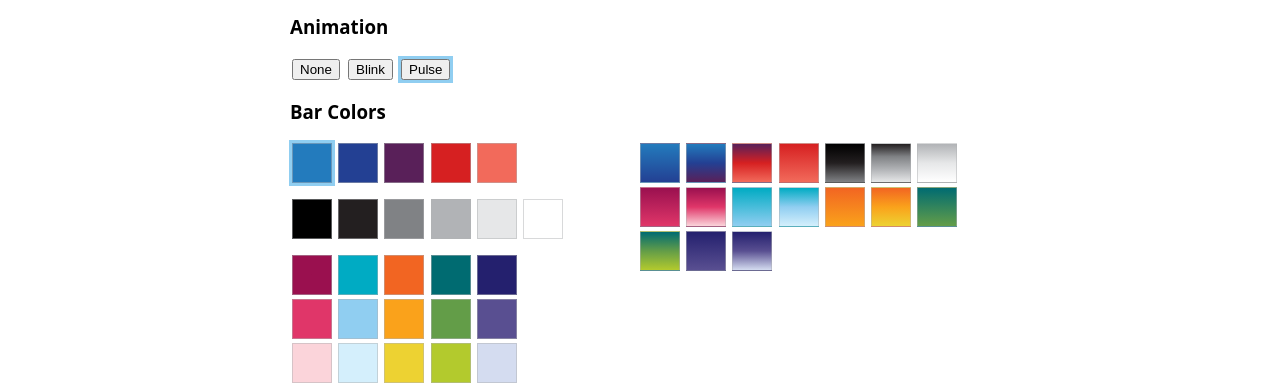
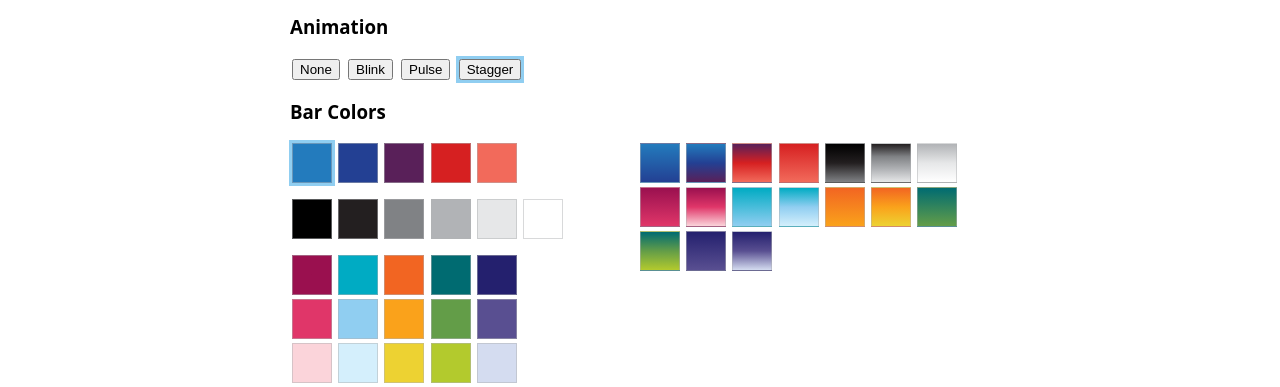
Before and after one commit to stlpublicradio/logo-animator, a website built with Parcel: page index.html in a window 1280 px wide. Shown: the part 485-872 px from the top of the page. Built offline with nearby package versions, Linux system fonts and the light colour scheme.

Commit message:
:construction: Mock Stagger Animation

```diff
--- a/index.html
+++ b/index.html
@@ -43,7 +43,8 @@
     <legend id="animation-controls">
       <button id="animation-none">None</button>
       <button id="animation-blink">Blink</button>
-      <button id="animation-pulse" class="active">Pulse</button>
+      <button id="animation-pulse">Pulse</button>
+      <button id="animation-stagger" class="active">Stagger</button>
     </legend>
 
     <h3>Bar Colors</h3>
--- a/styles/animations/index.scss
+++ b/styles/animations/index.scss
@@ -1,2 +1,3 @@
 @import 'blink';
 @import 'pulse';
+@import 'stagger';
```
Also changed, not shown: styles/animations/_stagger.scss (added).
